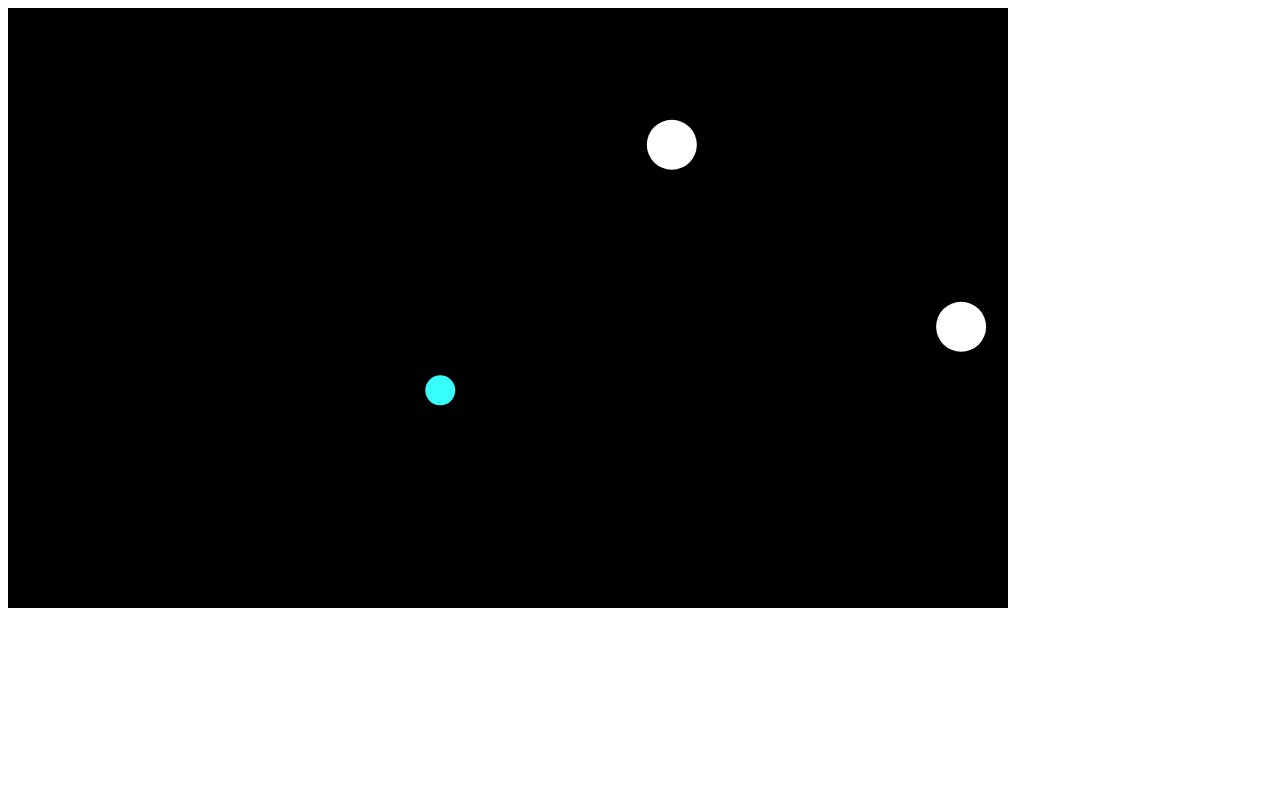
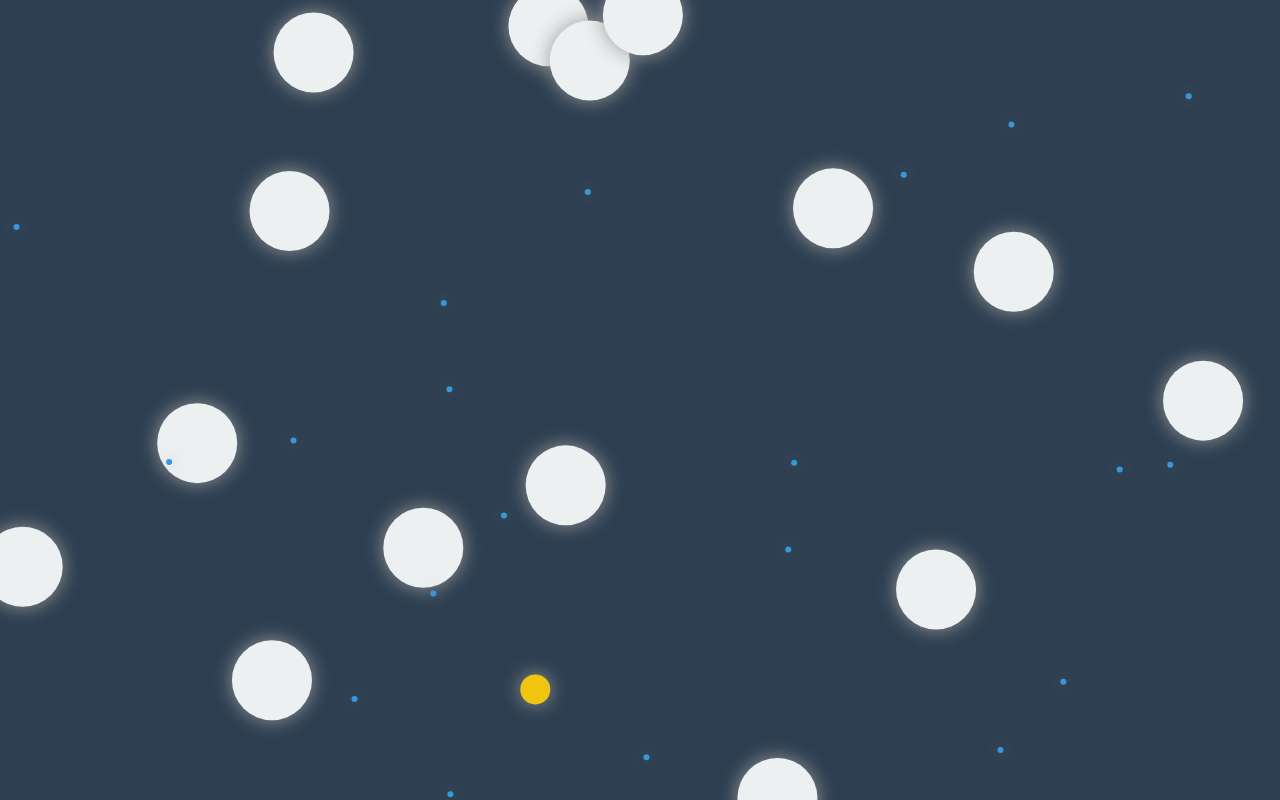
Before and after one commit to ksurdhar/starblast.js, a plain HTML site: page index.html in a window 1280 px wide. Drawn offline with Linux system fonts and the light colour scheme.

Commit message:
added stars, freeze and unfreeze buttons

```diff
--- a/index.html
+++ b/index.html
@@ -1,27 +1,33 @@
 <html>
   <head>
-    <script type="application/javascript" src="vendor/jquery-1.9.1.js"></script>
-    <script type="application/javascript" src="vendor/keymaster.js"></script>
-
-    <script type="application/javascript" src="lib/util.js"></script>
-    <script type="application/javascript" src="lib/moving_object.js"></script>
-    <script type="application/javascript" src="lib/asteroid.js"></script>
-    <script type="application/javascript" src="lib/ship.js"></script>
-    <script type="application/javascript" src="lib/game.js"></script>
-    <script type="application/javascript" src="lib/game_view.js"></script>
+    <style>
+      html, body {
+        width: 100%;
+        height: 100%;
+        margin: 0px;
+      }
+    </style>
   </head>
 
   <body>
-    <script type="application/javascript">
-      $(function () {
-        var canvas = $("<canvas width='" + Starblast.Game.DIM_X +
-                       "' height='" + Starblast.Game.DIM_Y + "'></canvas>");
-        $('body').append(canvas);
+    <canvas width="500" height="500"></canvas>
 
-        var ctx = canvas.get(0).getContext("2d");
-        var game = Starblast.Game.new();
-        new Starblast.GameView(game, ctx).start();
-      });
+    <script src="vendor/jquery-1.9.1.js"></script>
+    <script src="vendor/keymaster.js"></script>
+    <script src="lib/util.js"></script>
+    <script src="lib/moving_object.js"></script>
+    <script src="lib/asteroid.js"></script>
+    <script src="lib/star.js"></script>
+    <script src="lib/ship.js"></script>
+    <script src="lib/game.js"></script>
+    <script src="lib/game_view.js"></script>
+    <script>
+        var canvas = document.getElementsByTagName("canvas")[0];
+        var width = canvas.width = window.innerWidth;
+        var height = canvas.height = window.innerHeight;
+
+        var game = new Starblast.Game({ width: width, height: height });
+        new Starblast.GameView(game, canvas).start();
     </script>
   </body>
 </head>
--- a/lib/asteroid.js
+++ b/lib/asteroid.js
@@ -1,10 +1,5 @@
 (function (root){
-  var Starblast;
-  if (typeof(window) === 'undefined'){
-    Starblast = global.Starblast = (global.Starblast || {});
-  } else {
-    Starblast = window.Starblast = (window.Starblast || {});
-  }
+  var Starblast = root.Starblast = (root.Starblast || {});
 
   var Asteroid = Starblast.Asteroid = function(options){
     options.color = Asteroid.GRAY;
@@ -13,9 +8,9 @@
     Starblast.MovingObject.call(this, options);
   };
 
-  Asteroid.GRAY = "#FFFFFF";
-  Asteroid.RADIUS = 25;
-  Asteroid.SPEED = 4;
+  Asteroid.GRAY = "#ecf0f1";
+  Asteroid.RADIUS = 40;
+  Asteroid.SPEED = 5;
 
   Asteroid.randomAsteroid = function(game) {
     return new Asteroid({
@@ -34,10 +29,5 @@
 
     otherObject.relocate();
   }
-
-
-
-
-
-
-})();
+  return root;
+})(this);
--- a/lib/game_view.js
+++ b/lib/game_view.js
@@ -1,13 +1,8 @@
 (function (root){
-  var Starblast;
-  if (typeof(window) === 'undefined'){
-    Starblast = global.Starblast = (global.Starblast || {});
-  } else {
-    Starblast = window.Starblast = (window.Starblast || {});
-  }
+  var Starblast = root.Starblast = (root.Starblast || {});
 
-  var GameView = Starblast.GameView = function(game, ctx){
-    this.ctx = ctx;
+  var GameView = Starblast.GameView = function(game, canvas){
+    this.canvas = canvas.getContext("2d");
     this.game = game;
     this.ship = this.game.addShip();
     this.timerId = null;
@@ -18,7 +13,7 @@
     this.timerId = setInterval(
       function() {
         gameView.game.step();
-        gameView.game.draw(gameView.ctx);
+        gameView.game.draw(gameView.canvas);
     }, 1000 / Starblast.Game.FPS)
 
     this.bindKeyHandlers();
@@ -33,14 +28,18 @@
 
   GameView.prototype.bindKeyHandlers = function () {
     var ship = this.ship;
+    var game = this.game;
 
     Object.keys(GameView.MOVES).forEach(function (k) {
       var move = GameView.MOVES[k];
       key(k, function () { ship.power(move); });
     });
 
+    key("k", function () { game.freeze(); });
+    key("l", function () { game.unfreeze(); });
+
     key("space", function () { ship.fireBullet() });
   };
 
-
+  return root;
 })(this);
--- a/lib/moving_object.js
+++ b/lib/moving_object.js
@@ -1,10 +1,5 @@
 (function (root){
-  var Starblast;
-  if (typeof(window) === 'undefined'){
-    Starblast = global.Starblast = (global.Starblast || {});
-  } else {
-    Starblast = window.Starblast = (window.Starblast || {});
-  }
+  var Starblast = root.Starblast = (root.Starblast || {});
 
   var MovingObject = Starblast.MovingObject = function (options){
     this._id = options._id || Math.random();
@@ -19,11 +14,36 @@
     ; // default do nothing
   };
 
+  MovingObject.prototype.isWrappable = true;
+
+  function wrap (coord, max) {
+    if (coord < 0) {
+      return max - (coord % max);
+    } else if (coord > max) {
+      return coord % max;
+    } else {
+      return coord;
+    }
+  };
+
+  MovingObject.prototype.wrap = function () {
+    this.pos[0] = wrap(this.pos[0], this.game.dim_x);
+    this.pos[1] = wrap(this.pos[1], this.game.dim_y);
+  };
+
   MovingObject.prototype.move = function(numTicks) {
     this.pos = [
       this.pos[0] + numTicks * this.vel[0],
       this.pos[1] + numTicks * this.vel[1]
     ];
+
+    if (this.game.isOutOfBounds(this.pos)) {
+      if (this.isWrappable) {
+        this.wrap();
+      } else {
+        this.remove();
+      }
+    }
   };
 
   MovingObject.prototype.draw = function(ctx) {
@@ -33,6 +53,8 @@
     ctx.arc(
       this.pos[0], this.pos[1], this.radius, 0, 2 * Math.PI, true
     );
+    ctx.shadowColor = '#999';
+    ctx.shadowBlur = 20;
     ctx.fill();
   };
 
@@ -41,6 +63,5 @@
     return centerDist < (this.radius + otherObj.radius)
   };
 
-
-
+  return root;
 })(this);
--- a/lib/ship.js
+++ b/lib/ship.js
@@ -1,10 +1,5 @@
 (function (root){
-  var Starblast;
-  if (typeof(window) === 'undefined'){
-    Starblast = global.Starblast = (global.Starblast || {});
-  } else {
-    Starblast = window.Starblast = (window.Starblast || {});
-  }
+  var Starblast = root.Starblast = (root.Starblast || {});
 
   var Ship = Starblast.Ship = function (options) {
     options.color = Ship.COLOR;
@@ -14,7 +9,7 @@
     Starblast.MovingObject.call(this, options);
   };
 
-  Ship.COLOR = "#37FDFC";
+  Ship.COLOR = "#f1c40f";
   Ship.RADIUS = 15;
 
   Starblast.Util.inherits(Ship, Starblast.MovingObject);
@@ -29,5 +24,5 @@
     this.vel[1] += impulse[1];
   };
 
-
+  return root;
 })(this);
--- /dev/null
+++ b/lib/star.js
@@ -0,0 +1,31 @@
+(function (root){
+  var Starblast = root.Starblast = (root.Starblast || {});
+
+  var Star = Starblast.Star = function(options){
+    options.color = Star.COLOR;
+    options.radius = Star.RADIUS;
+
+    Starblast.MovingObject.call(this, options);
+  };
+
+  Star.COLOR = "#3498db";
+  Star.RADIUS = 3;
+  Star.SPEED = 1;
+
+  Star.randomStar = function(game) {
+    return new Star({
+      pos: game.randomPosition(),
+      vel: Starblast.Util.randomVec(Star.SPEED),
+      game: game
+    });
+  };
+
+  Starblast.Util.inherits(Star, Starblast.MovingObject);
+
+  Star.prototype.collideWith = function (otherObject) {
+    if (otherObject.constructor !== Starblast.Ship) {
+      return;
+    }
+  }
+  return root;
+})(this);
--- a/lib/util.js
+++ b/lib/util.js
@@ -1,10 +1,5 @@
 (function (root){
-  var Starblast;
-  if (typeof(window) === 'undefined'){
-    Starblast = global.Starblast = (global.Starblast || {});
-  } else {
-    Starblast = window.Starblast = (window.Starblast || {});
-  }
+  var Starblast = root.Starblast = (root.Starblast || {});
 
   var Util = Starblast.Util = {};
 
@@ -49,5 +44,5 @@
 
     return min + rnd * (max - min);
   }
-
+  return root;
 })(this);
```
Also changed, not shown: lib/game.js.
